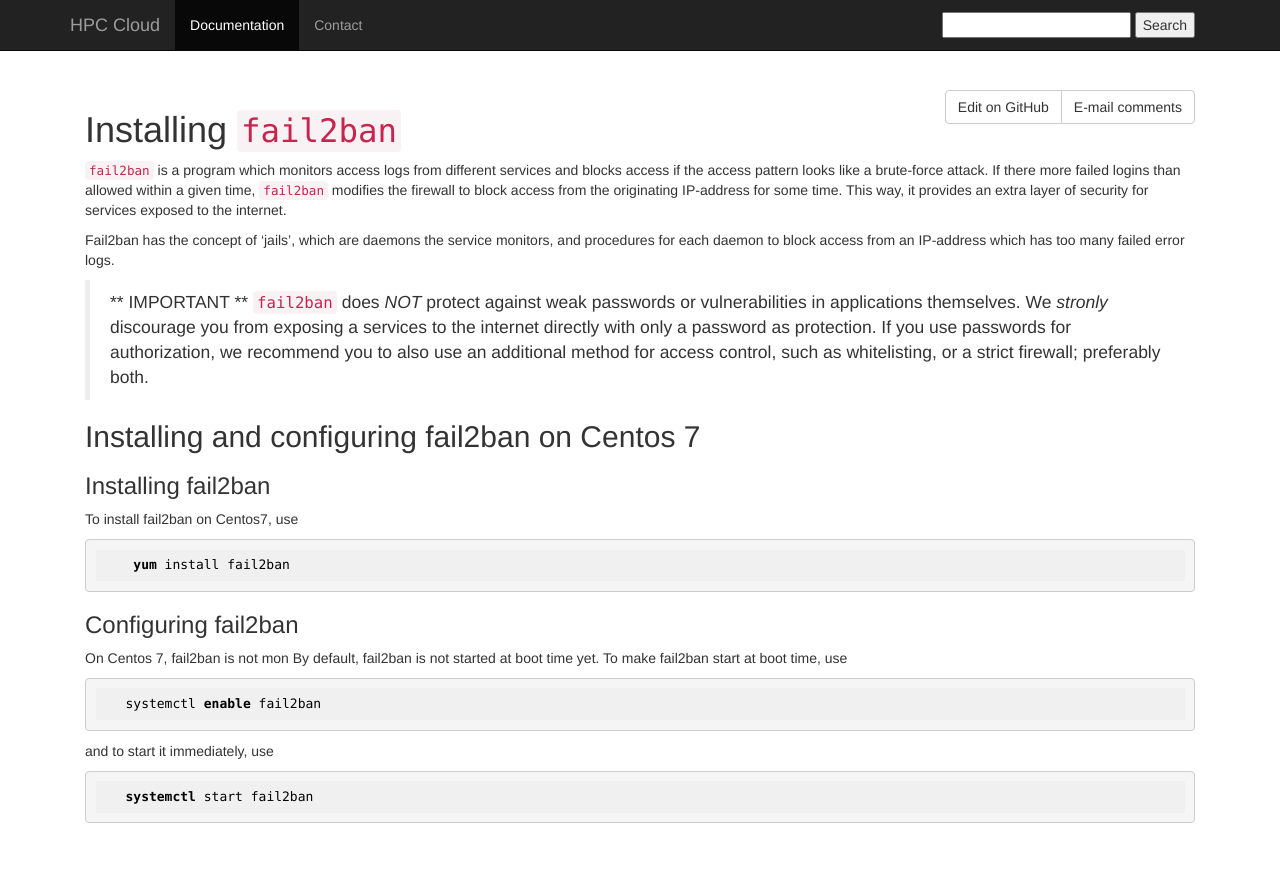
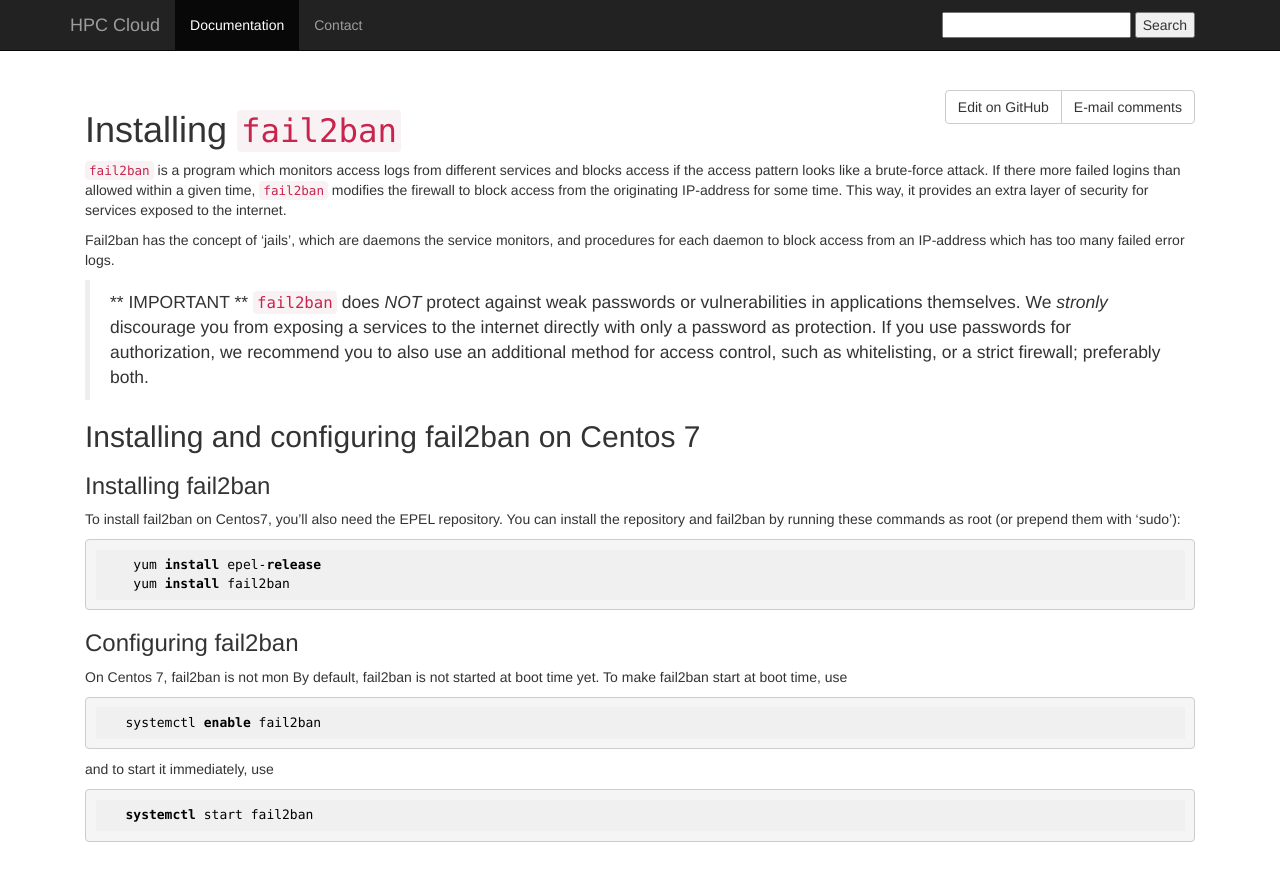
Before and after one commit to sara-nl/clouddocs, a Jekyll site: the page built from fail2ban.markdown, in a window 1280 px wide. Shown: the top 881 px of the page. Built offline with Jekyll 4.4.1, drawn with Linux system fonts in a browser that asks for light colours; nearby versions of some CDN libraries.

Commit message:
Update fail2ban.markdown

````diff
--- a/fail2ban.markdown
+++ b/fail2ban.markdown
@@ -18,8 +18,9 @@ Fail2ban has the concept of 'jails', which are daemons the service monitors, and
 
 ### Installing fail2ban
 
-To install fail2ban on Centos7, use
+To install fail2ban on Centos7, you'll also need the EPEL repository. You can install the repository and fail2ban by running these commands as root (or prepend them with 'sudo'):
 ```
+    yum install epel-release
     yum install fail2ban
 ```
 
````
